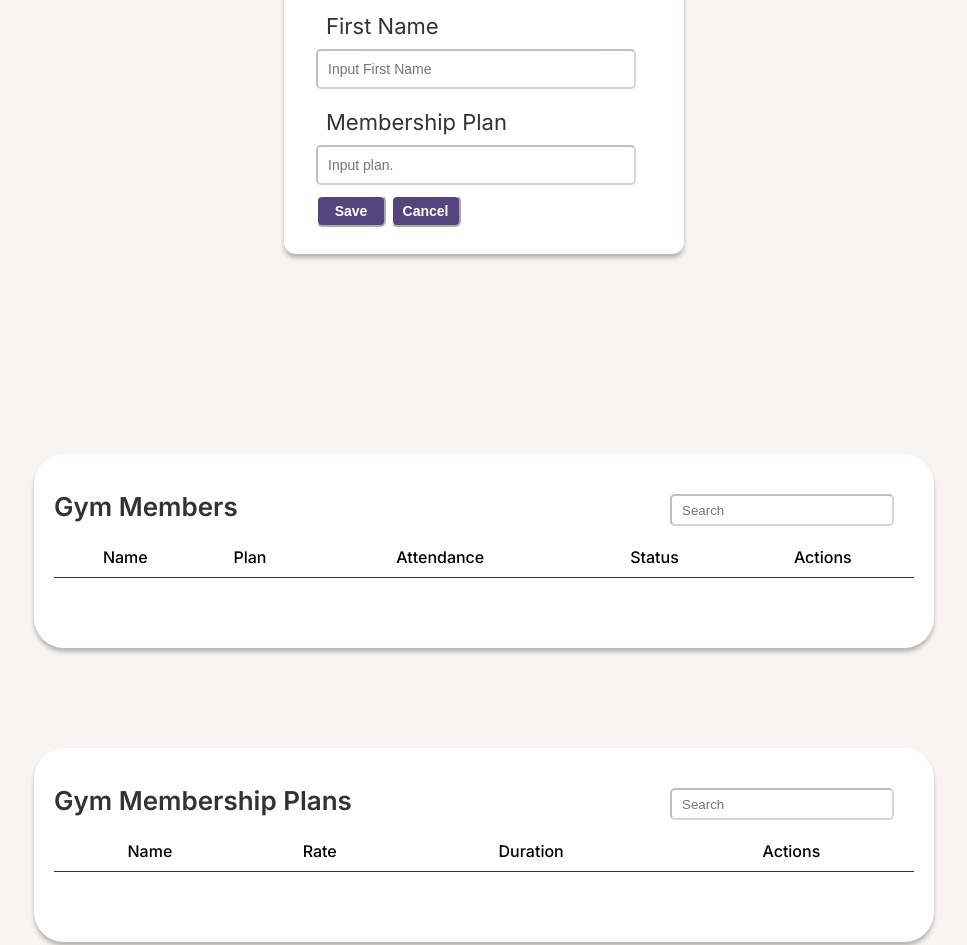
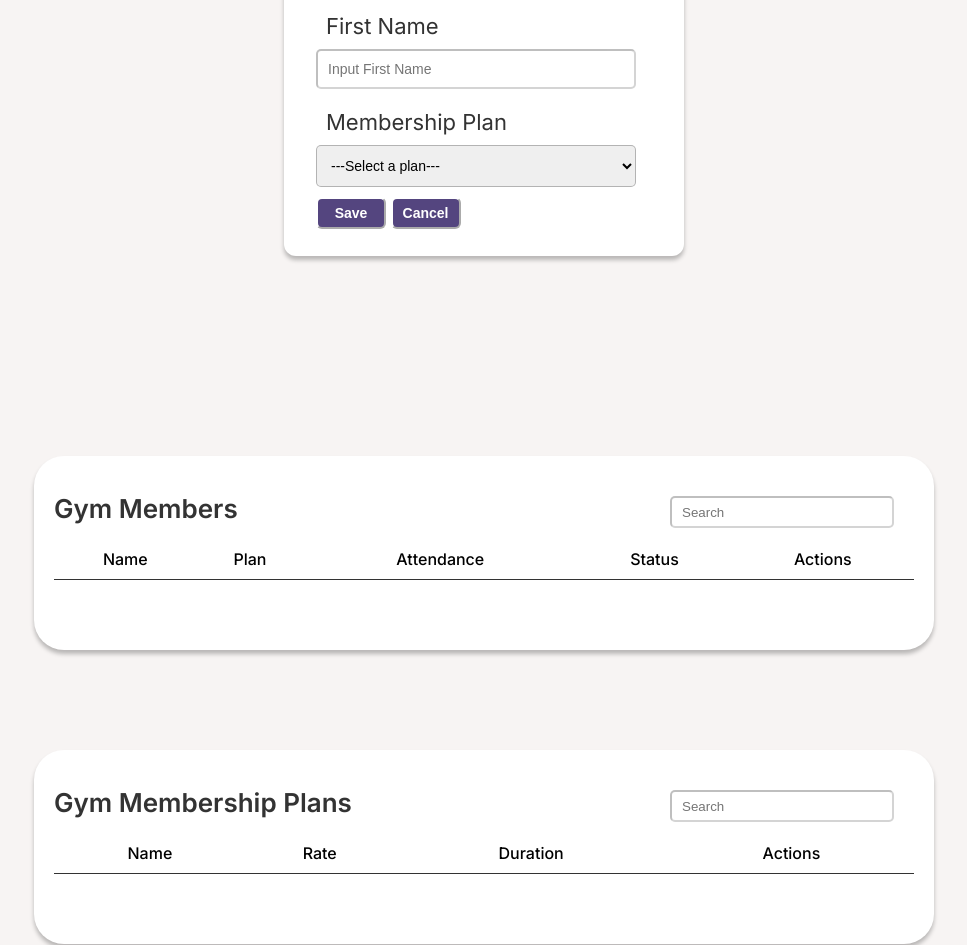
Before and after one commit to Ashinaz/crud-gym-system, a website: page public/index.html in a window 1280 px wide. Shown: the part 1217-2162 px from the top of the page, without its empty margins (156-1123 px from the left). Drawn offline with Linux system fonts and the light colour scheme; no server answers.

Commit message:
add select box with css

```diff
--- a/public/index.html
+++ b/public/index.html
@@ -73,7 +73,9 @@
     </div>
     <div class="input section">
       <label>Membership Plan</label>
-      <input id="plan" type="text" placeholder="Input plan.">
+      <select id="plan-selection">
+        <option>---Select a plan---</option>
+      </select>
     </div>
     <div class="input buttons">
       <button id="saveMember" class="member save button">Save</button>
--- a/public/style.css
+++ b/public/style.css
@@ -65,7 +65,7 @@ a{
   color: gray;
 }
 
-.input.section input{
+.input.section input, select{
   border-color: rgba(0, 0, 0, 0.25);
   border-radius: 5px;
   width: 100%;
@@ -73,6 +73,11 @@ a{
   padding: 10px 10px 10px 10px;
   font-size: 14px;
   font-weight: 400;
+}
+
+.input.section select{
+  width: 108%;
+  height: 42px;
 }
 
 .input.section label{
```
